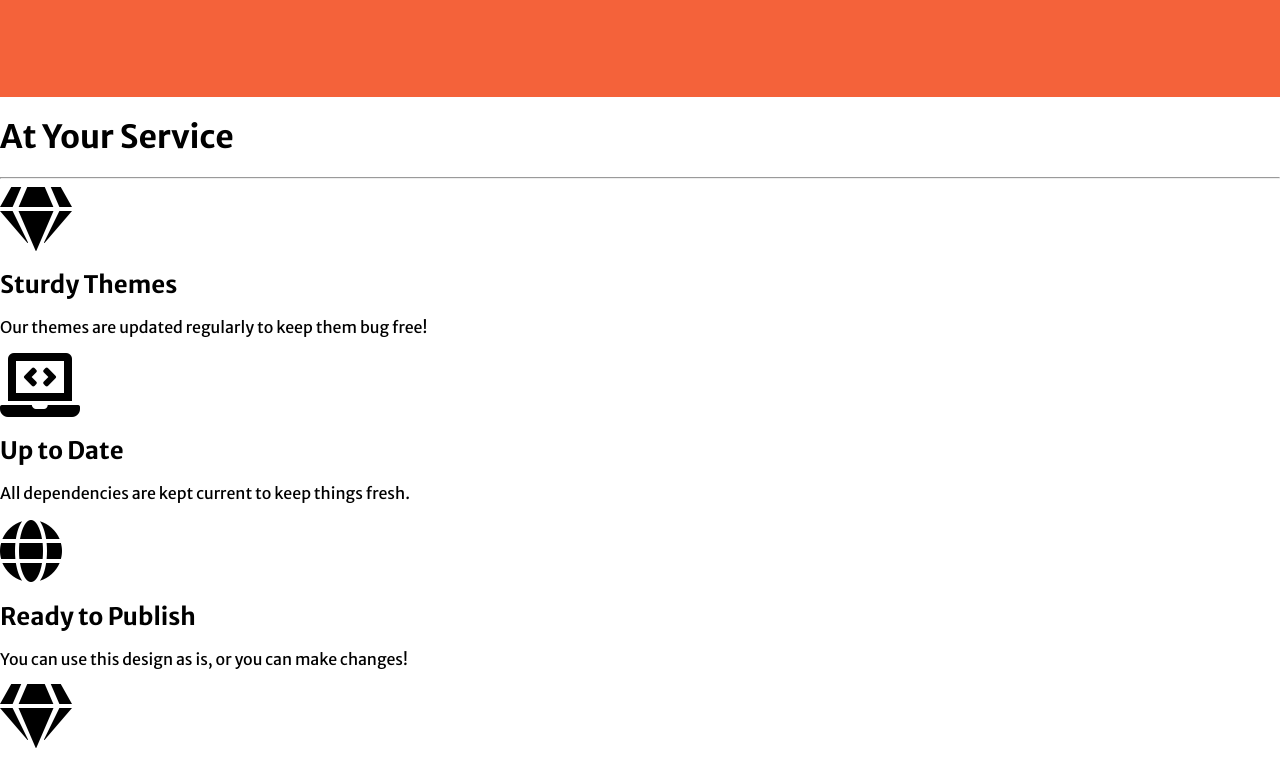
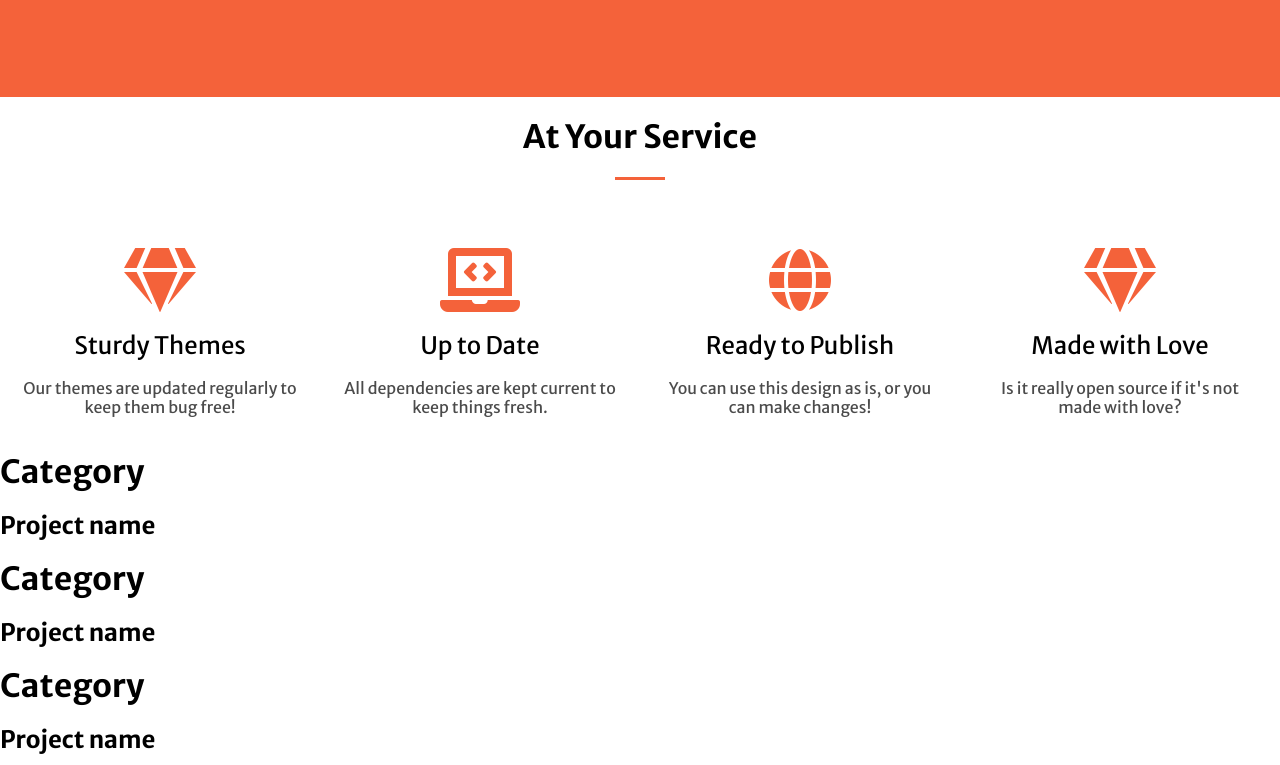
Before and after one commit to 8geonirt/semana_isc2019, a plain HTML site: page index.html in a window 1280 px wide. Shown: the part 1299-2064 px from the top of the page. Drawn offline with Linux system fonts and the light colour scheme.

Commit message:
Add styles for characteristics section

```diff
--- a/css/style.css
+++ b/css/style.css
@@ -6,7 +6,7 @@
   text-transform: uppercase;
 }
 
-.hero hr {
+.primary-separator {
   background-color: #f4623a;
   border: none;
   height: 3px;
@@ -88,6 +88,28 @@ body {
   text-transform: uppercase;
 }
 
+.characteristics {
+  text-align: center;
+}
+
+.characteristics__item i {
+  color: #f4623a;
+}
+
+.characteristics__item {
+  margin-top: 60px;
+}
+
+
+.characteristics__item-title {
+  font-weight: 400;
+}
+
+.characteristics__item-paragraph {
+  opacity: 0.7;
+  padding: 0 20px;
+}
+
 @media only screen and (min-width: 800px) {
   .hero {
     padding: 100px 140px;
@@ -105,4 +127,19 @@ body {
   .introduction .introduction__paragraph {
     padding: 0 190px;
   }
+
+  .characteristics__container {
+    display: flex;
+    flex-wrap: wrap;
+  }
+
+  .characteristics__item {
+    flex: 0 0 50%;
+  }
 }
+
+@media only screen and (min-width: 1200px) {
+  .characteristics__item {
+    flex: 0 0 25%;
+  }
+}
--- a/index.html
+++ b/index.html
@@ -15,7 +15,7 @@
       <h1 class="hero__title">
         Your favorite source of free bootstrap themes
       </h1>
-      <hr/>
+      <hr class="primary-separator"/>
       <p class="hero__paragraph">
       Start Bootstrap can help you build better websites using the Bootstrap framework!
       Just download a theme and start customizing, no string attached!
@@ -47,7 +47,7 @@
       <h1 class="characteristics__title">
         At Your Service
       </h1>
-      <hr/>
+      <hr class="primary-separator"/>
       <section class="characteristics__container">
         <article class="characteristics__item">
           <i class="fas fa-4x fa-gem"></i>
```
